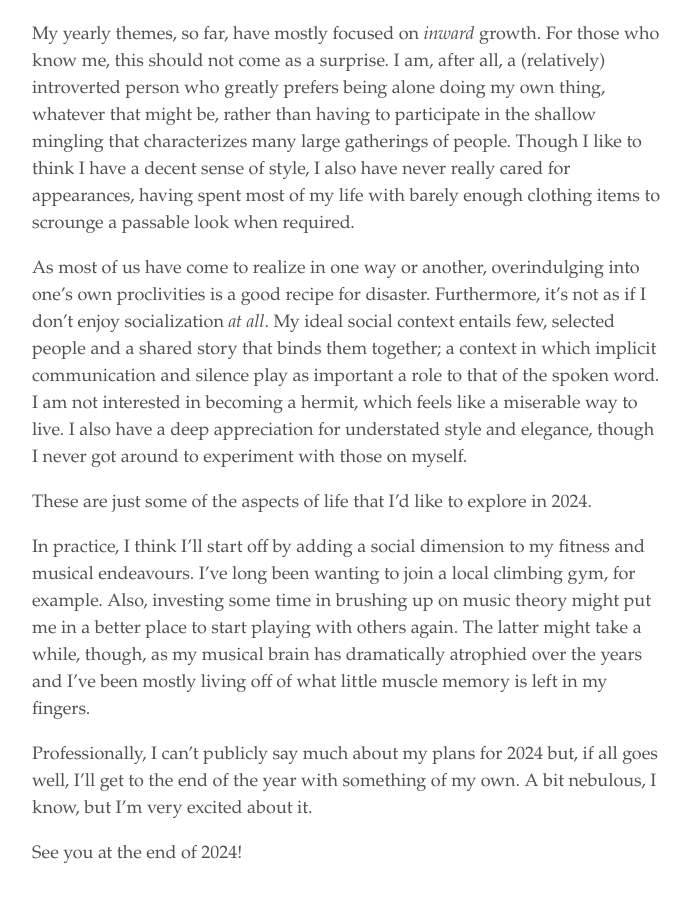
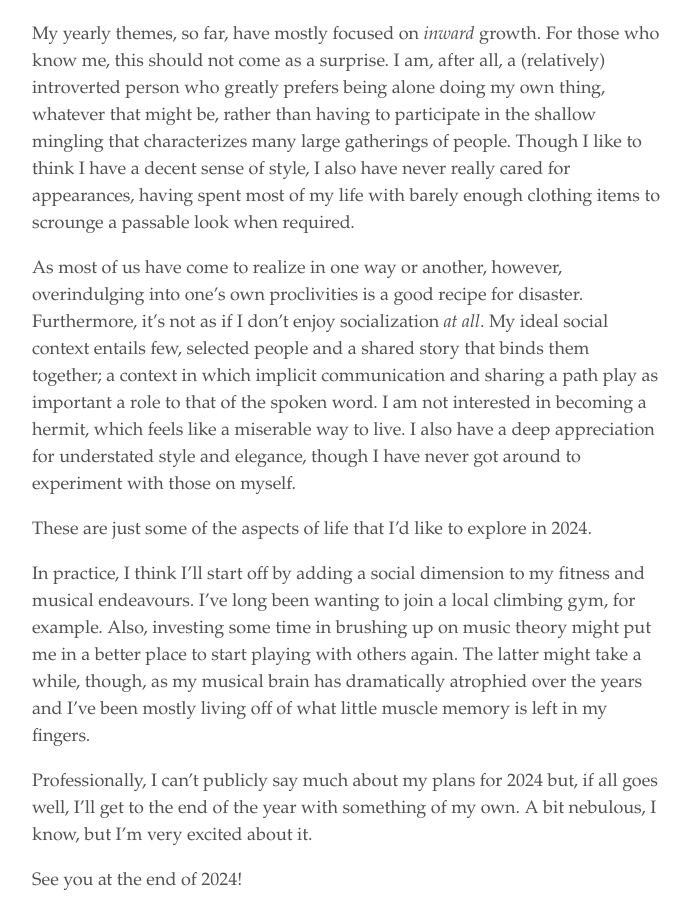
Before and after one commit to jacoscaz/treesandrobots.github.io, a Jekyll site: the page built from _posts/2023-12-26-yearly-theme-2024-outward.md, in a window 1280 px wide and 900 px high, scrolled down 1227 px. Shown: the whole window, without its empty margins (293-984 px from the left). Built offline with Jekyll 4.4.1, drawn with Linux system fonts in a browser that asks for light colours.

Commit message:
slight rewording for better flow

```diff
--- a/_posts/2023-12-26-yearly-theme-2024-outward.md
+++ b/_posts/2023-12-26-yearly-theme-2024-outward.md
@@ -54,14 +54,15 @@ decent sense of style, I also have never really cared for appearances, having
 spent most of my life with barely enough clothing items to scrounge a passable
 look when required.
 
-As most of us have come to realize in one way or another, overindulging into
-one's own proclivities is a good recipe for disaster. Furthermore, it's not as
-if I don't enjoy socialization _at all_. My ideal social context entails few,
-selected people and a shared story that binds them together; a context in which
-implicit communication and silence play as important a role to that of the
-spoken word. I am not interested in becoming a hermit, which feels like a
-miserable way to live. I also have a deep appreciation for understated style
-and elegance, though I never got around to experiment with those on myself.
+As most of us have come to realize in one way or another, however,
+overindulging into one's own proclivities is a good recipe for disaster.
+Furthermore, it's not as if I don't enjoy socialization _at all_. My ideal
+social context entails few, selected people and a shared story that binds them
+together; a context in which implicit communication and sharing a path play as
+important a role to that of the spoken word. I am not interested in becoming a
+hermit, which feels like a miserable way to live. I also have a deep
+appreciation for understated style and elegance, though I have never got around
+to experiment with those on myself.
 
 These are just some of the aspects of life that I'd like to explore in 2024.
 
```
